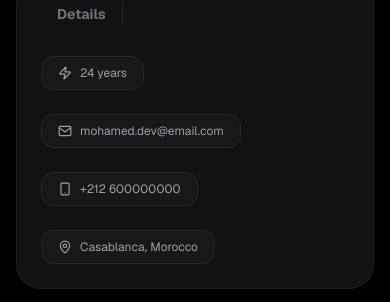
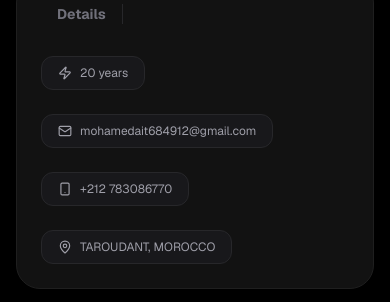
Before and after one commit to mohaaitbensaid-coder/mohamed-ait, a Next.js app: page / in a window 390 px wide. Shown: the part 2129-2431 px from the top of the page. Built offline with nearby package versions, Linux system fonts and the light colour scheme.

Commit message:
Update: Refined personal details (Age, Email, Phone, Location)

```diff
--- a/app/page.tsx
+++ b/app/page.tsx
@@ -204,19 +204,19 @@ export default function Home() {
           <div className="flex flex-wrap gap-6 items-center">
             <div className="flex items-center gap-2 text-zinc-400 text-xs py-2 bg-zinc-900 px-4 rounded-xl border border-zinc-800">
               <Zap className="w-3.5 h-3.5" />
-              <span>24 years</span>
+              <span>20 years</span>
             </div>
             <div className="flex items-center gap-2 text-zinc-400 text-xs py-2 bg-zinc-900 px-4 rounded-xl border border-zinc-800">
               <Mail className="w-3.5 h-3.5" />
-              <span>mohamed.dev@email.com</span>
+              <span>mohamedait684912@gmail.com</span>
             </div>
             <div className="flex items-center gap-2 text-zinc-400 text-xs py-2 bg-zinc-900 px-4 rounded-xl border border-zinc-800">
               <Smartphone className="w-3.5 h-3.5" />
-              <span>+212 600000000</span>
+              <span>+212 783086770</span>
             </div>
             <div className="flex items-center gap-2 text-zinc-400 text-xs py-2 bg-zinc-900 px-4 rounded-xl border border-zinc-800">
               <MapPin className="w-3.5 h-3.5" />
-              <span>Casablanca, Morocco</span>
+              <span>TAROUDANT, MOROCCO</span>
             </div>
           </div>
         </div>
```
